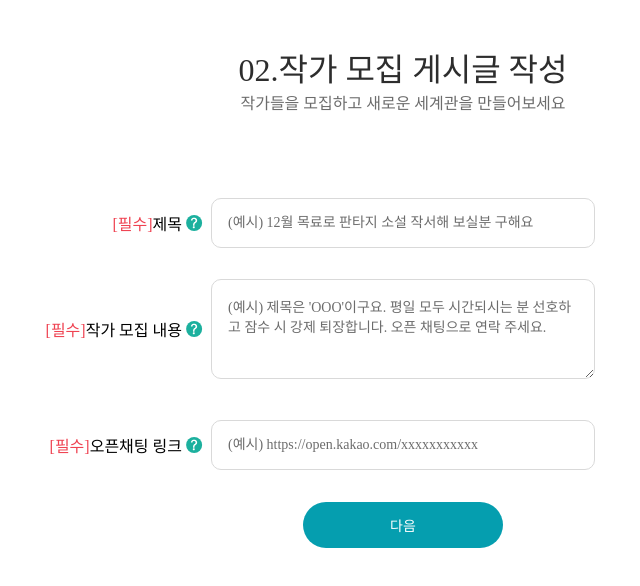
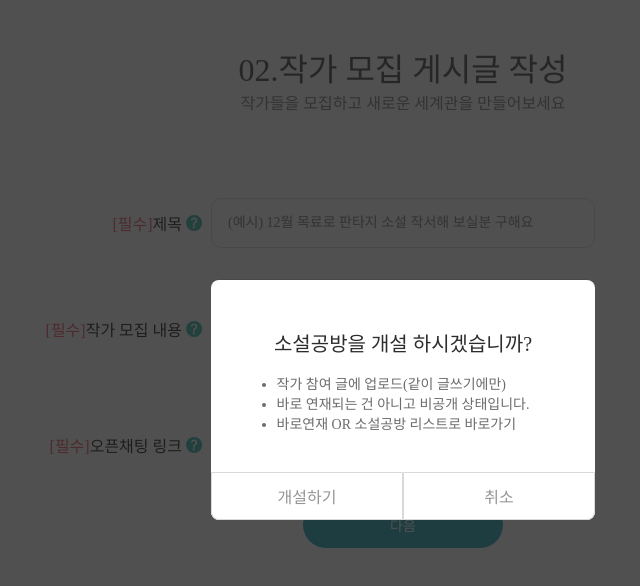
Before and after one commit to cafe-jun/garden-writer-front, a Next.js app: page /write/post in a window 1280 px wide. Both pictures are taken after a click on the button "다음". Shown: the top 586 px of the page, without its empty margins (237-877 px from the left). Built offline with nearby package versions, Linux system fonts and the light colour scheme; a web font is replaced by a local one.

Commit message:
[feat] create custom modal

```diff
--- /dev/null
+++ b/src/components/CusModal/CusModal.module.scss
@@ -0,0 +1,24 @@
+@import '../../styles/value.scss';
+
+.background {
+    display: flex;
+    width: 100%;
+    height: 100vh;
+    background-color: rgba(37, 37, 37, 0.80);
+
+    align-items: center;
+    justify-content: center;
+
+    position: fixed;
+    left: 0px;
+    top: 0px;
+    z-index: 999;
+
+    .centerBox {
+        min-width: $s384px;
+        min-height: $s240px;
+        background-color: $white-1;
+        border: none;
+        border-radius: $s8px;
+    }
+}
--- /dev/null
+++ b/src/components/CusModal/CusModal.tsx
@@ -0,0 +1,12 @@
+import { ReactElement } from 'react';
+
+import st from './CusModal.module.scss';
+import { CusModalProps } from './type';
+
+export default function CusModal({ children }: CusModalProps): ReactElement {
+  return (
+    <div className={st.background}>
+      <div className={st.centerBox}>{children}</div>
+    </div>
+  );
+}
--- /dev/null
+++ b/src/components/CusModal/type.ts
@@ -0,0 +1,5 @@
+import { ReactElement } from 'react';
+
+export interface CusModalProps {
+  children: ReactElement;
+}
--- /dev/null
+++ b/src/components/modals/MakeRoom/MakeRoom.module.scss
@@ -0,0 +1,79 @@
+@import '../../../styles/value.scss';
+
+.contents {
+    width: $s384px;
+    height: $s240px;
+    display: flex;
+    flex-direction: column;
+    align-items: center;
+
+    .contents_title {
+        color: $back-1;
+        text-align: center;
+        font-size: $s20px;
+        font-style: normal;
+        font-weight: 500;
+        line-height: normal;
+
+        margin-top: $s48px;
+    }
+
+    ul {
+        margin-top: $s16px;
+    }
+
+    li {
+        color: $gray-2;
+        text-align: center;
+        font-size: $s14px;
+        font-style: normal;
+        font-weight: 400;
+        line-height: normal;
+        text-align: left;
+    }
+
+    .contents_btnBox {
+        display: flex;
+        flex-direction: row;
+        justify-content: space-between;
+        width: $s384px;
+        height: $s48px;
+        margin-top: auto;
+
+
+
+
+        button {
+            width: 50%;
+            border: none;
+
+            color: $gray-6;
+            text-align: center;
+            font-size: $s16px;
+            font-style: normal;
+            font-weight: 500;
+            line-height: normal;
+
+            background-color: $white-1;
+
+            border: solid $s05px $gray-1;
+
+            cursor: pointer;
+
+            &:hover {
+                background-color: $blue-1;
+                color: $white-1;
+                border-color: $blue-1;
+            }
+        }
+
+        button:nth-child(1) {
+            border-radius: 0px 0px 0px $s8px;
+        }
+
+        button:nth-child(2) {
+            border-radius: 0px 0px $s8px 0px;
+        }
+    }
+
+}
--- /dev/null
+++ b/src/components/modals/MakeRoom/MakeRoom.tsx
@@ -0,0 +1,32 @@
+import { ReactElement } from 'react';
+
+import CusModal from '@/components/CusModal/CusModal';
+
+import st from './MakeRoom.module.scss';
+import { MakeRoomProps } from './type';
+
+export default function MakeRoom({ nextStep, cancel }: MakeRoomProps): ReactElement {
+  return (
+    <CusModal>
+      <div className={st.contents}>
+        <p className={st.contents_title}>소설공방을 개설 하시겠습니까?</p>
+        <ul>
+          <li>작가 참여 글에 업로드(같이 글쓰기에만)</li>
+          <li>바로 연재되는 건 아니고 비공개 상태입니다.</li>
+          <li>바로연재 OR 소설공방 리스트로 바로가기</li>
+        </ul>
+
+        {/* bottom button start */}
+        <div className={st.contents_btnBox}>
+          <button onClick={nextStep} type="button">
+            개설하기
+          </button>
+          <button onClick={cancel} type="button">
+            취소
+          </button>
+        </div>
+        {/* bottom button end */}
+      </div>
+    </CusModal>
+  );
+}
--- /dev/null
+++ b/src/components/modals/MakeRoom/type.ts
@@ -0,0 +1,4 @@
+export interface MakeRoomProps {
+  nextStep(): void;
+  cancel(): void;
+}
--- a/src/pages/write/post/index.tsx
+++ b/src/pages/write/post/index.tsx
@@ -1,5 +1,6 @@
 import { ReactElement, useState } from 'react';
 
+import MakeRoom from '@/components/modals/MakeRoom/MakeRoom';
 import MultipleLineInput from '@/components/MultipleLineInput/MultipleLineInput';
 import OneLineInput from '@/components/OneLineInput/OneLineInput';
 
@@ -9,8 +10,25 @@ export default function CreatePost(): ReactElement {
   const [title, setTitle] = useState<string>('');
   const [contents, setContents] = useState<string>('');
   const [openLink, setOpenLink] = useState<string>('');
+
+  const [isModal, setIsModal] = useState<boolean>(false);
+
+  function showModal(): void {
+    setIsModal(true);
+  }
   return (
     <div className={st.content}>
+      {isModal ? (
+        <MakeRoom
+          nextStep={() => {
+            setIsModal(false);
+          }}
+          cancel={() => {
+            setIsModal(false);
+          }}
+        />
+      ) : null}
+
       <div className={`${st.content_center}`}>
         <p className={st.text1}>02.작가 모집 게시글 작성</p>
         <p className={st.text2}>작가들을 모집하고 새로운 세계관을 만들어보세요</p>
@@ -47,7 +65,7 @@ export default function CreatePost(): ReactElement {
           isError={false}
           speechBubbleText="“작가모집 게시글을 보고 작가 분들이 해당 링크로 연락을 할 수 있습니다. 카카오톡 오픈채팅방 (1:1 채팅방) 생성 후 링크를 기입해 주세요.”"
         />
-        <button type="button" className={st.nextBtn}>
+        <button onClick={showModal} type="button" className={st.nextBtn}>
           다음
         </button>
       </div>
--- a/src/styles/value.scss
+++ b/src/styles/value.scss
@@ -61,6 +61,8 @@ $s130px : 8.125rem;
 
 $s200px: 12.5rem;
 
+$s240px : 15rem;
+
 $s256px : 16rem;
 
 $s384px : 24rem;
```
